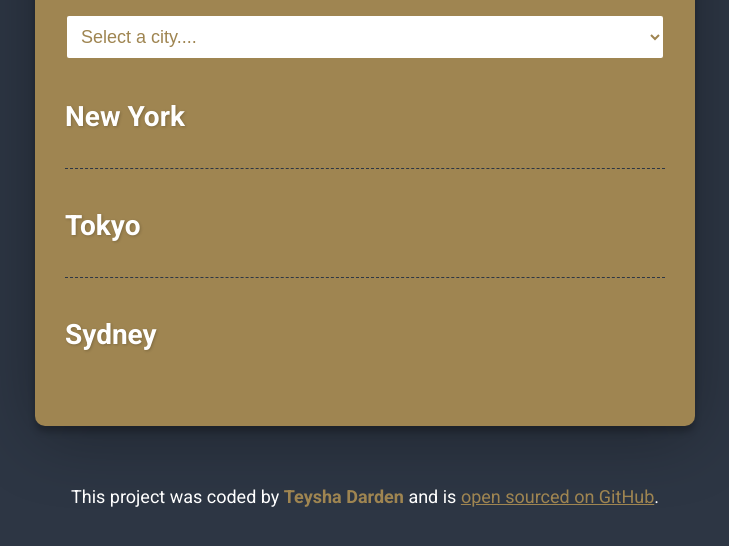
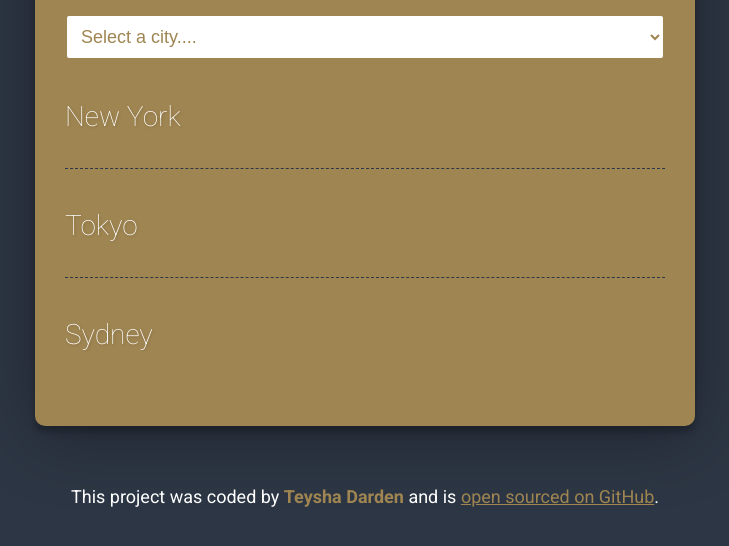
Before and after one commit to SDarden-Dev/world-clock-project, a plain HTML site: page index.html in a window 1280 px wide. Shown: the part 170-716 px from the top of the page, without its empty margins (275-1004 px from the left). Drawn offline with nearby package versions, Linux system fonts and the light colour scheme; a script that the page names is missing.

Commit message:
Final stying added.

```diff
--- a/css/style.css
+++ b/css/style.css
@@ -1,5 +1,3 @@
-@import url("https://fonts.googleapis.com/css2?family=Roboto:ital,wght@0,100;0,300;0,400;0,500;0,700;0,900;1,100;1,300;1,400;1,500;1,700;1,900&display=swap");
-
 body {
   background-color: #2d3644;
   font-family: Roboto;
@@ -61,6 +59,10 @@ select:hover {
   border-bottom: 1px dashed #2d3644;
 }
 
+body .city {
+  font-weight: 500;
+}
+
 .city:last-child {
   border: none;
 }
--- a/index.html
+++ b/index.html
@@ -5,6 +5,12 @@
     <meta http-equiv="X-UA-Compatible" content="IE=edge" />
     <meta name="viewport" content="width=device-width, initial-scale=1.0" />
     <link rel="stylesheet" href="css/style.css" />
+    <link rel="preconnect" href="https://fonts.googleapis.com" />
+    <link rel="preconnect" href="https://fonts.gstatic.com" crossorigin />
+    <link
+      href="https://fonts.googleapis.com/css2?family=Oswald:wght@200..700&family=Roboto:ital,wght@0,100;0,300;0,400;0,500;0,700;0,900;1,100;1,300;1,400;1,500;1,700;1,900&display=swap"
+      rel="stylesheet"
+    />
     <script src="https://cdnjs.cloudflare.com/ajax/libs/moment.js/2.29.4/moment.min.js"></script>
     <script src="https://cdnjs.cloudflare.com/ajax/libs/moment-timezone/0.5.37/moment-timezone-with-data-1970-2030.min.js"></script>
     <title>World Clock</title>
@@ -25,21 +31,21 @@
       <div id="cities">
         <div class="city" id="new-york">
           <div>
-            <h2>New York</h2>
+            <h2 style="font-weight: 100">New York</h2>
             <div class="date"></div>
           </div>
           <div class="time"></div>
         </div>
         <div class="city" id="tokyo">
           <div>
-            <h2>Tokyo</h2>
+            <h2 style="font-weight: 100">Tokyo</h2>
             <div class="date"></div>
           </div>
           <div class="time"></div>
         </div>
         <div class="city" id="sydney">
           <div>
-            <h2>Sydney</h2>
+            <h2 style="font-weight: 100">Sydney</h2>
             <div class="date"></div>
           </div>
           <div class="time"></div>
```
